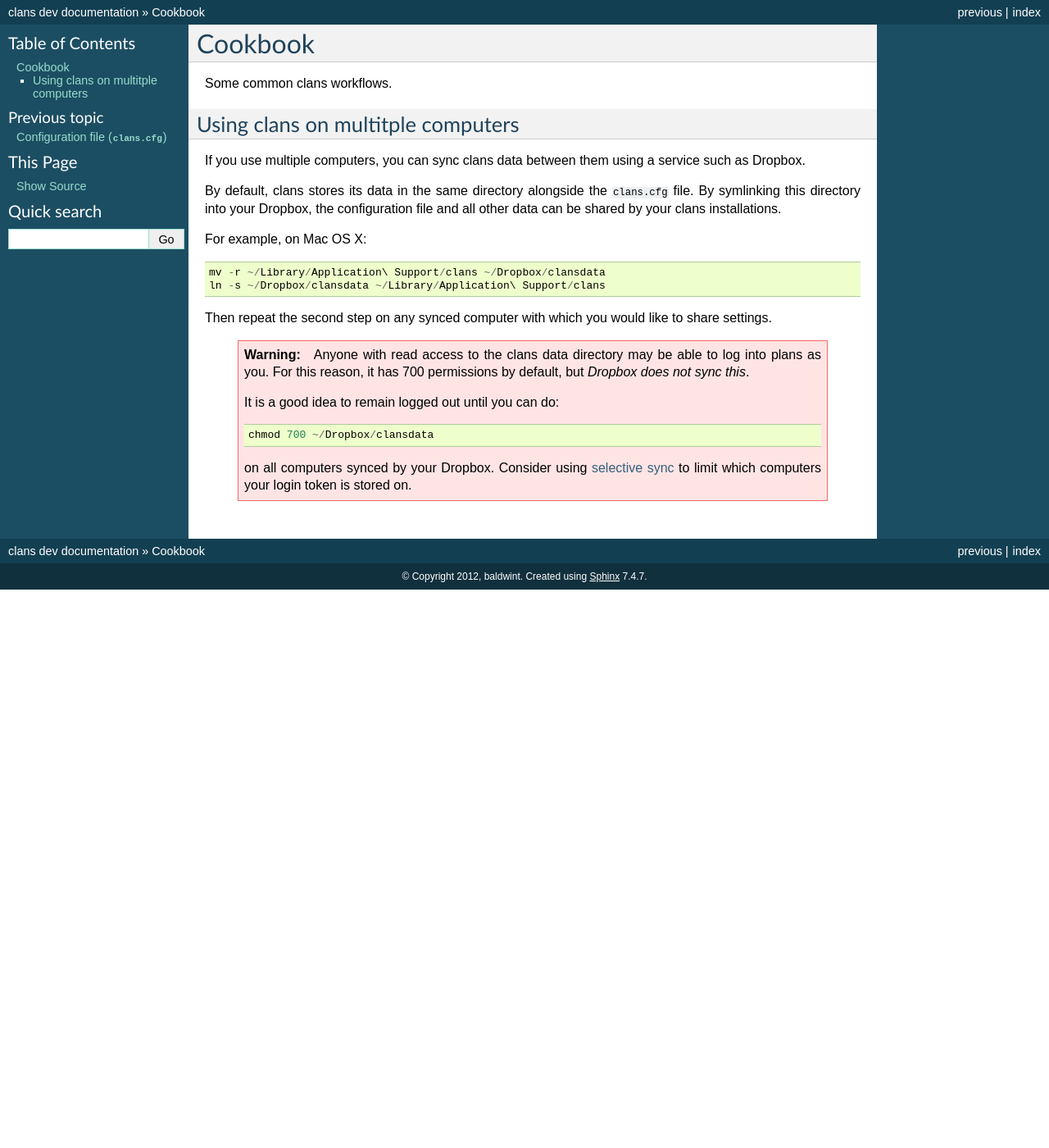
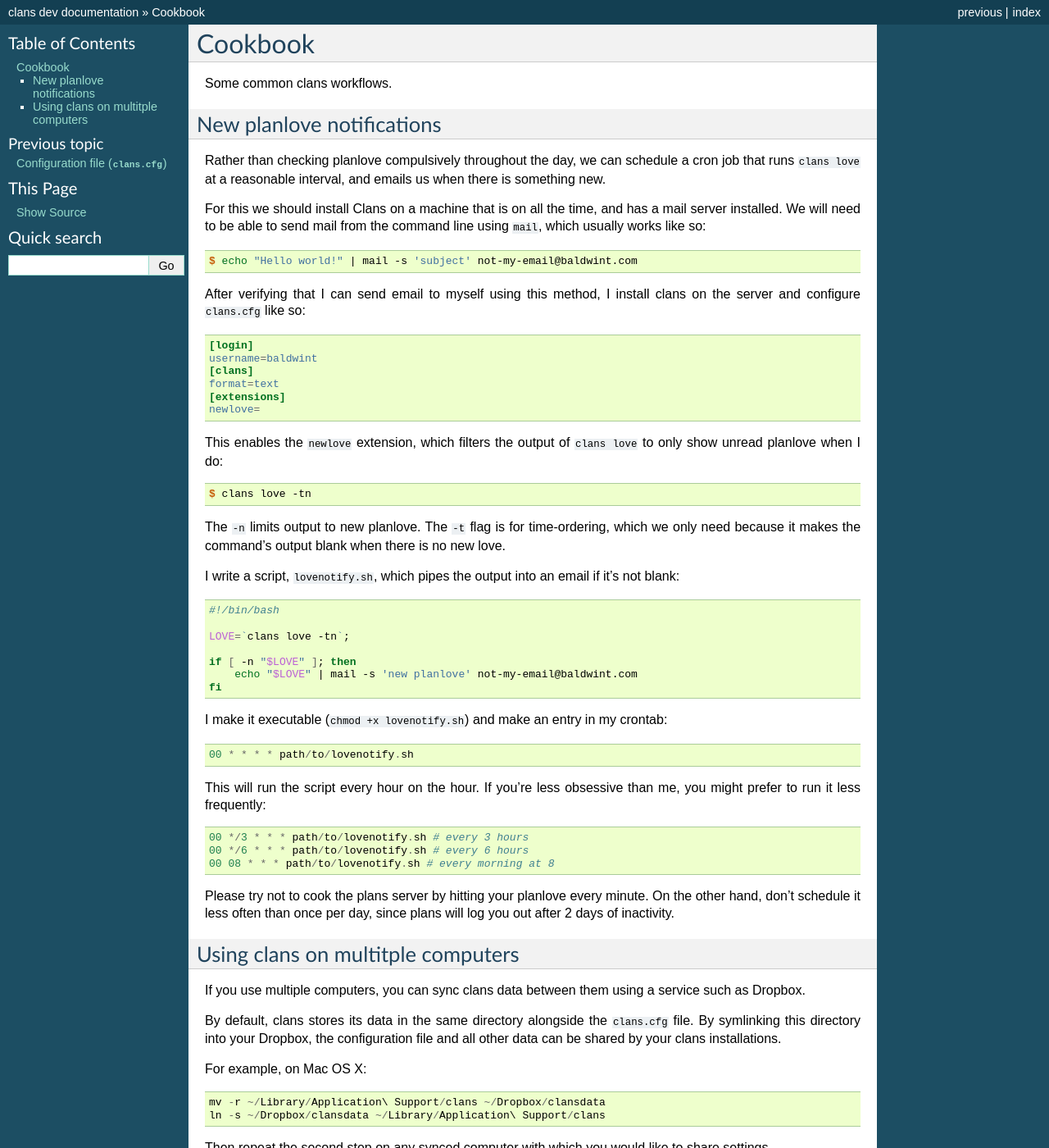
Before and after one commit to baldwint/clans, a Sphinx documentation site: the page built from docs/cookbook.rst, in a window 1280 px wide and 1400 px high. Shown: the whole window at 82% size. Built offline with Sphinx 7.4.7, drawn with Linux system fonts in a browser that asks for light colours.

Commit message:
Added cookbook section on planlove notifications

```diff
--- a/docs/cookbook.rst
+++ b/docs/cookbook.rst
@@ -3,8 +3,76 @@ Cookbook
 
 Some common clans workflows.
 
+New planlove notifications
+--------------------------
+
+Rather than checking planlove compulsively throughout the day, we can
+schedule a cron job that runs ``clans love`` at a reasonable interval,
+and emails us when there is something new.
+
+For this we should install Clans on a machine that is on all the time,
+and has a mail server installed. We will need to be able to send mail
+from the command line using ``mail``, which usually works like so:
+
+.. code-block:: console
+
+    $ echo "Hello world!" | mail -s 'subject' not-my-email@baldwint.com
+
+After verifying that I can send email to myself using this method, I
+install clans on the server and configure ``clans.cfg`` like so:
+
+.. code-block:: ini
+
+    [login]
+    username=baldwint
+    [clans]
+    format=text
+    [extensions]
+    newlove=
+
+This enables the ``newlove`` extension, which filters the output of
+``clans love`` to only show unread planlove when I do:
+
+.. code-block:: console
+
+    $ clans love -tn
+
+The ``-n`` limits output to new planlove. The ``-t`` flag is for
+time-ordering, which we only need because it makes the command's
+output blank when there is no new love.
+
+I write a script, ``lovenotify.sh``, which pipes the output into an
+email if it's not blank:
+
+.. code-block:: bash
+
+    #!/bin/bash
+
+    LOVE=`clans love -tn`;
+
+    if [ -n "$LOVE" ]; then
+        echo "$LOVE" | mail -s 'new planlove' not-my-email@baldwint.com
+    fi
+
+I make it executable (``chmod +x lovenotify.sh``) and make an entry in
+my crontab::
+
+    00 * * * * path/to/lovenotify.sh
+
+This will run the script every hour on the hour. If you're less
+obsessive than me, you might prefer to run it less frequently::
+
+    00 */3 * * * path/to/lovenotify.sh # every 3 hours
+    00 */6 * * * path/to/lovenotify.sh # every 6 hours
+    00 08 * * * path/to/lovenotify.sh # every morning at 8
+
+Please try not to cook the plans server by hitting your planlove every
+minute. On the other hand, don't schedule it less often than once per
+day, since plans will log you out after 2 days of inactivity.
+
+
 Using clans on multitple computers
------------------------------
+----------------------------------
 
 If you use multiple computers, you can sync clans data between them
 using a service such as Dropbox.
```
